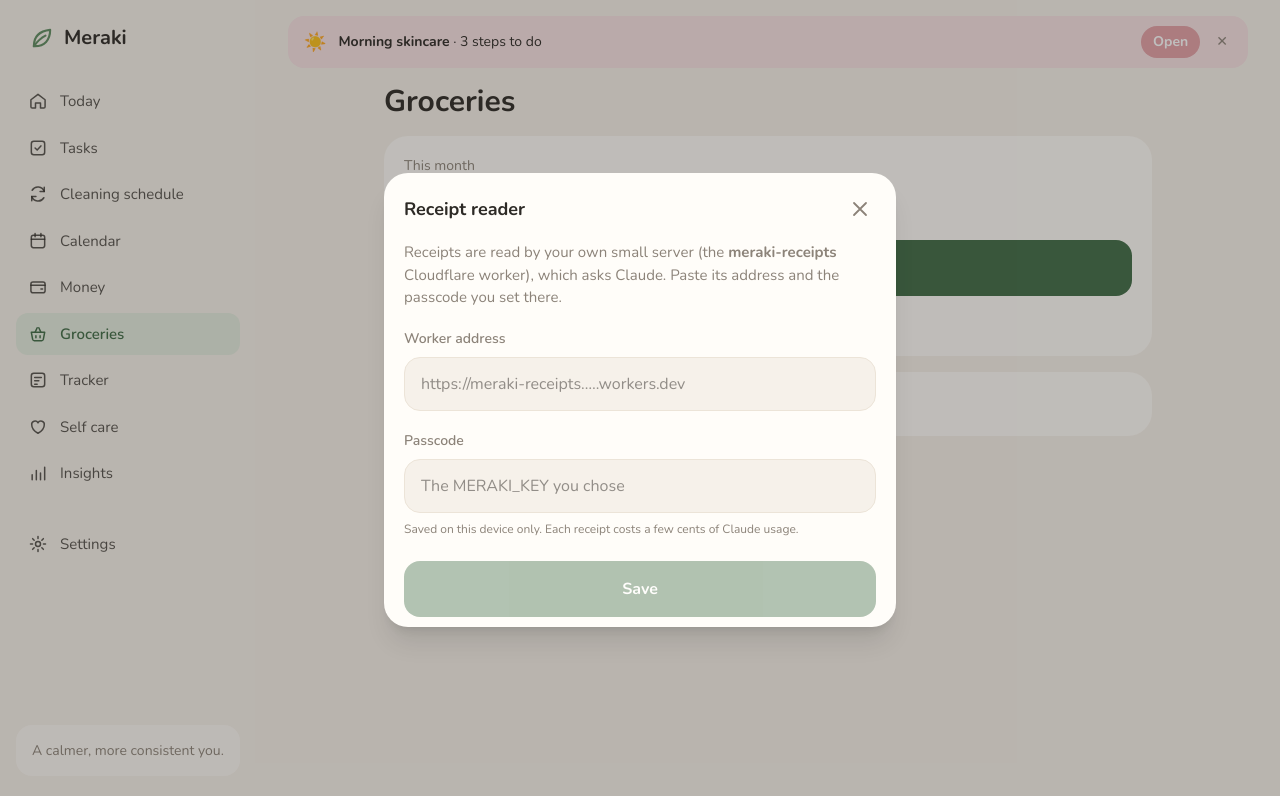
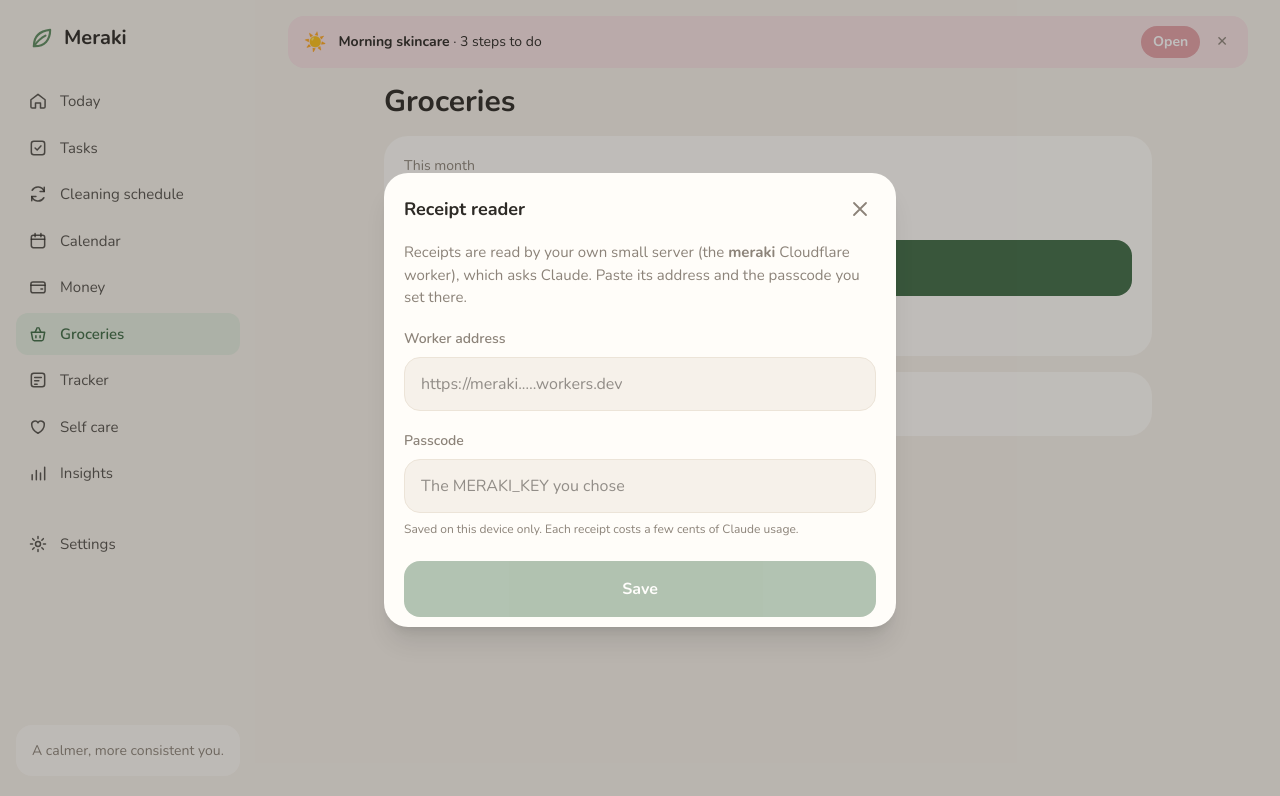
Before and after one commit to Ioannak77/meraki, a Next.js app: page /meraki/groceries in a window 1280 px wide. Both pictures are taken after a click on the button "Set up the receipt reader". Shown: the top 796 px of the page. Built offline with nearby package versions, Linux system fonts and the light colour scheme.

Commit message:
Receipt reader: name the worker meraki in the app
Co-Authored-By: Claude Opus 5.5 <noreply@anthropic.com>

```diff
--- a/src/components/groceries/Groceries.tsx
+++ b/src/components/groceries/Groceries.tsx
@@ -1,6 +1,6 @@
 "use client";
 
-// Groceries: snap a receipt, Claude reads it (via the meraki-receipts worker),
+// Groceries: snap a receipt, Claude reads it (via the meraki worker),
 // check it, save. Then see receipts by month, each item's price history, and
 // spending per shop.
 
@@ -388,14 +388,14 @@ function ReaderSheet({ onClose }: { onClose: () => void }) {
   return (
     <Sheet title="Receipt reader" onClose={onClose}>
       <p className="text-[15px] text-muted">
-        Receipts are read by your own small server (the <strong>meraki-receipts</strong> Cloudflare worker), which asks
+        Receipts are read by your own small server (the <strong>meraki</strong> Cloudflare worker), which asks
         Claude. Paste its address and the passcode you set there.
       </p>
       <Label>Worker address</Label>
       <input
         value={url}
         onChange={(e) => setUrl(e.target.value)}
-        placeholder="https://meraki-receipts.….workers.dev"
+        placeholder="https://meraki.….workers.dev"
         className={inputClass}
         inputMode="url"
         autoCapitalize="off"
--- a/src/lib/groceries.ts
+++ b/src/lib/groceries.ts
@@ -1,4 +1,4 @@
-// Groceries: receipts read by the meraki-receipts worker (Claude), plus the
+// Groceries: receipts read by the meraki worker (Claude), plus the
 // helpers for item prices and shops.
 
 export type GroceryCategory = "groceries" | "household" | "pet" | "personal" | "other";
```
